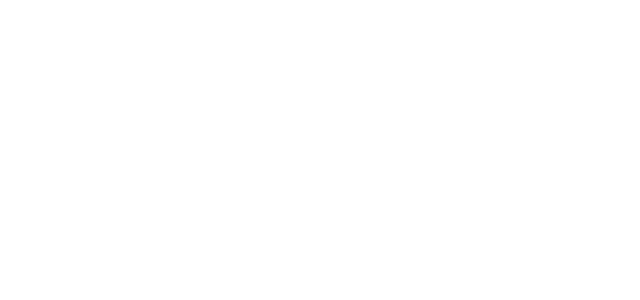
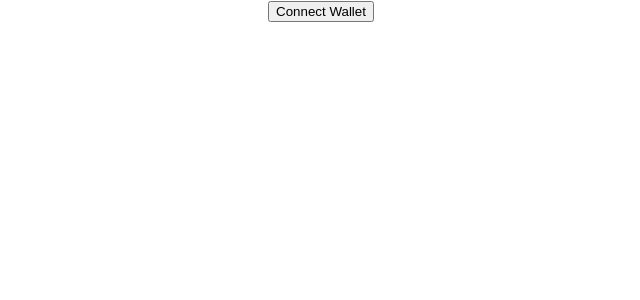
Before and after one commit to glebson1988/sol-crowdfunding, a React (Create React App) app in the folder frontend/: page / in a window 1280 px wide. Shown: the top 300 px of the page, without its empty margins (319-959 px from the left). Built offline with nearby package versions, Linux system fonts and the light colour scheme.

Commit message:
Connected with public key wallet

```diff
--- a/frontend/src/App.js
+++ b/frontend/src/App.js
@@ -1,13 +1,18 @@
 import './App.css';
-import { useEffect } from 'react';
+import { useEffect, useState } from 'react';
 
 const App = () => {
-  const checkIfWalletIsConnected = async() => {
+    const [wallet, setWallet] = useState(null);
+
+    const checkIfWalletIsConnected = async () => {
         try {
             const { solana } = window;
-      if(solana) {
-        if(solana.isPhantom) {
+            if (solana) {
+                if (solana.isPhantom) {
                     console.log('Phantom is installed!');
+                    const response = await solana.connect({ onlyIfTrusted: true });
+                    console.log('Connected with public key:', response.publicKey.toString());
+                    setWallet(response.publicKey.toString());
                 }
             } else {
                 alert('Phantom is not installed!');
@@ -17,13 +22,48 @@ const App = () => {
         }
     };
 
+    const connectWallet = async () => {
+        try {
+            const { solana } = window;
+            if (solana) {
+                if (solana.isPhantom) {
+                    const response = await solana.connect();
+                    console.log('Connected with public key:', response.publicKey.toString());
+                    setWallet(response.publicKey.toString());
+                }
+            } else {
+                alert('Solana object not found! Install Phantom Wallet.');
+            }
+        } catch (error) {
+            console.error('Error connecting to wallet:', error);
+        }
+    };
+
+    const renderNotConnectedContainer = () => {
+        return (
+            <button onClick={connectWallet} className="btn btn-primary">
+                Connect Wallet
+            </button>
+        );
+    };
+
     useEffect(() => {
-    const onLoad = async() => {
+        const onLoad = async () => {
             await checkIfWalletIsConnected();
         };
         window.addEventListener('load', onLoad);
         return () => window.removeEventListener('load', onLoad);
     }, []);
+
+    return (
+        <div className="App">
+            {wallet ? (
+                <p>Wallet connected: {wallet}</p>
+            ) : (
+                renderNotConnectedContainer()
+            )}
+        </div>
+    );
 };
 
 export default App;
```
Lines whose indentation alone changed are shown as unchanged.
